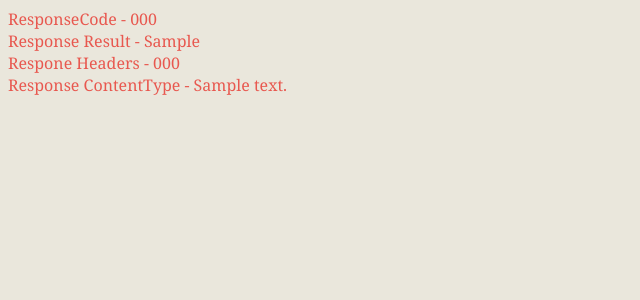
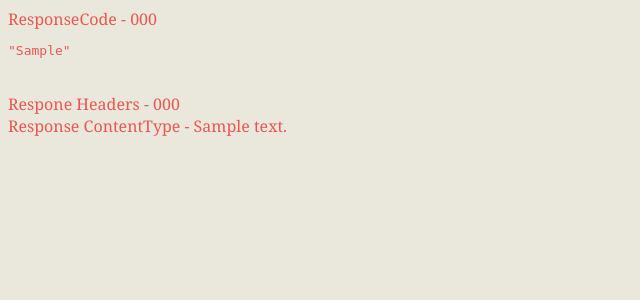
Before and after one commit to varunpintu100/Chrome, a Flask app: template templates/apiresponse.html in a window 1280 px wide. Shown: the top 300 px of the page, without its empty margins (0-640 px from the left). Run offline with Flask 2, Linux system fonts and the light colour scheme; the template is opened without the code that fills it: most values are stand-ins (such as "Sample title", 1, 10 or a date in 2020).

Commit message:
Response validator

```diff
--- a/templates/apiresponse.html
+++ b/templates/apiresponse.html
@@ -12,7 +12,11 @@
 <body>
     <label>ResponseCode - {{ response['response_code'] }}</label>
     <br>
-    <label>Response Result - {{ response['response_result'] }}</label>
+    <pre id="Response"></pre>
+    <script>
+    var data = '{{ response["response_result"] }}';
+    document.getElementById("Response").innerHTML = JSON.stringify(data, null, 4);
+    </script>
     <br>
     <label>Respone Headers - {{ response['response_code'] }}</label>
     <br>
```
